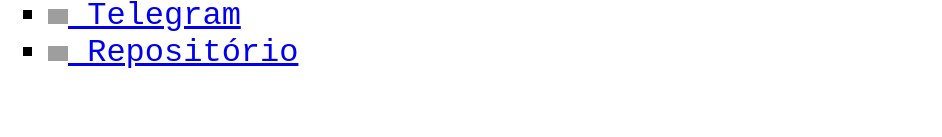
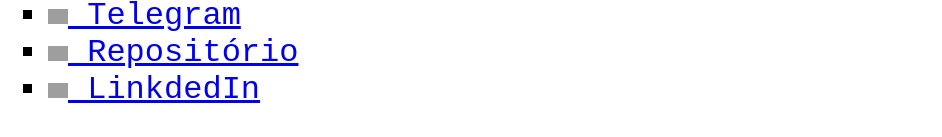
Before and after one commit to augusto404/augusto404.github.io, a plain HTML site: page index.html in a window 1280 px wide. Shown: the part 1046-1183 px from the top of the page, without its empty margins (0-942 px from the left). Before the commit the page ends 1149 px from the top, so only its background shows below. Drawn offline with Linux system fonts and the light colour scheme; files that its build step writes are made by us from their sources; grey boxes are pictures that could not be loaded.

Commit message:
Update index.html

```diff
--- a/index.html
+++ b/index.html
@@ -46,6 +46,11 @@
           <img src="https://cdn.jsdelivr.net/gh/devicons/devicon/icons/git/git-original.svg" alt="" width="20"/> Repositório
         </a>
       </li>
+      <li>
+        <a href="https://www.linkedin.com/in/augustojoao0101/" target="_blank" rel="external">
+          <img src="https://cdn.jsdelivr.net/gh/devicons/devicon/icons/linkedin/linkedin-original.svg" alt="" width="20"/> LinkdedIn
+        </a>
+      </li>
     </ul>
   </body>
 </html>
```
